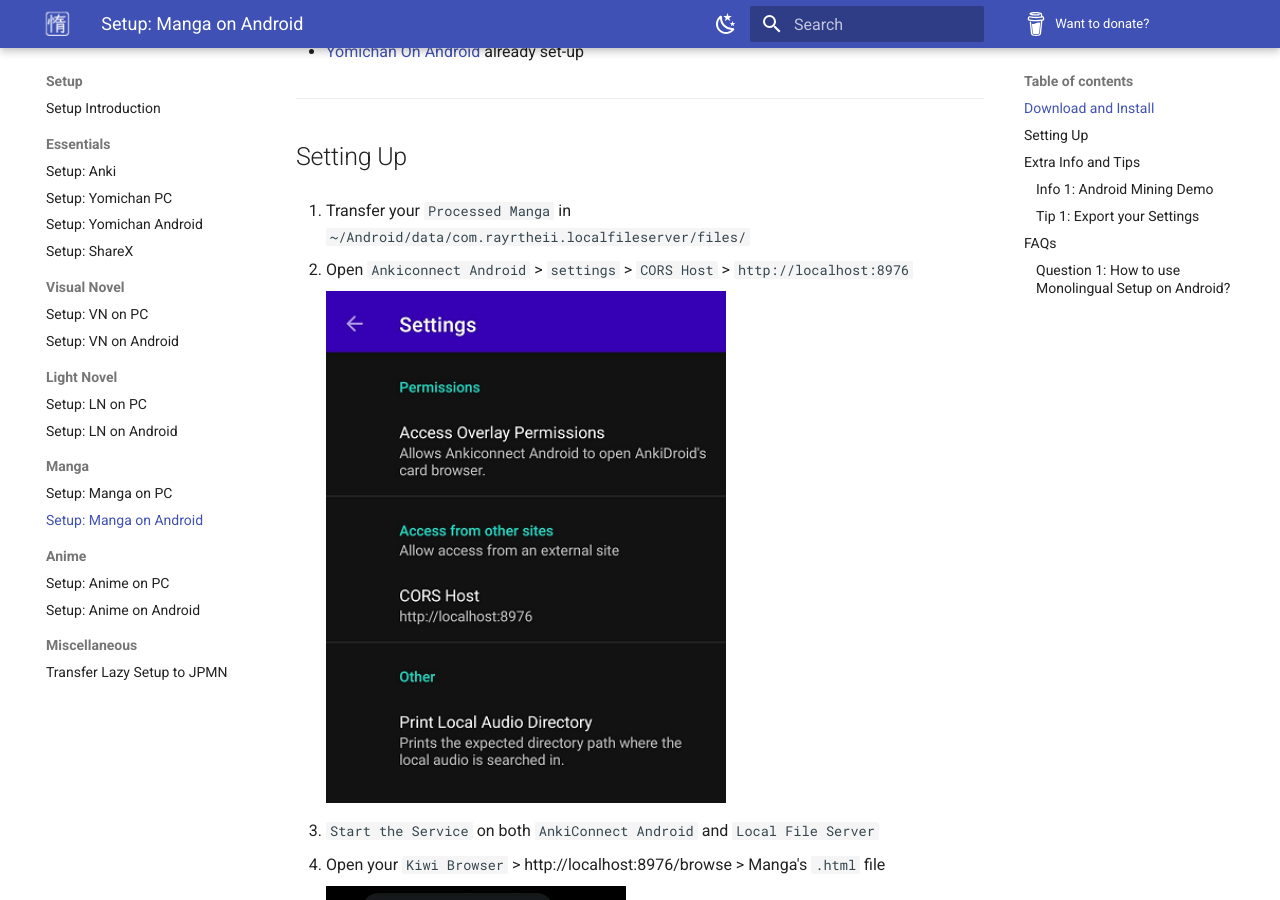
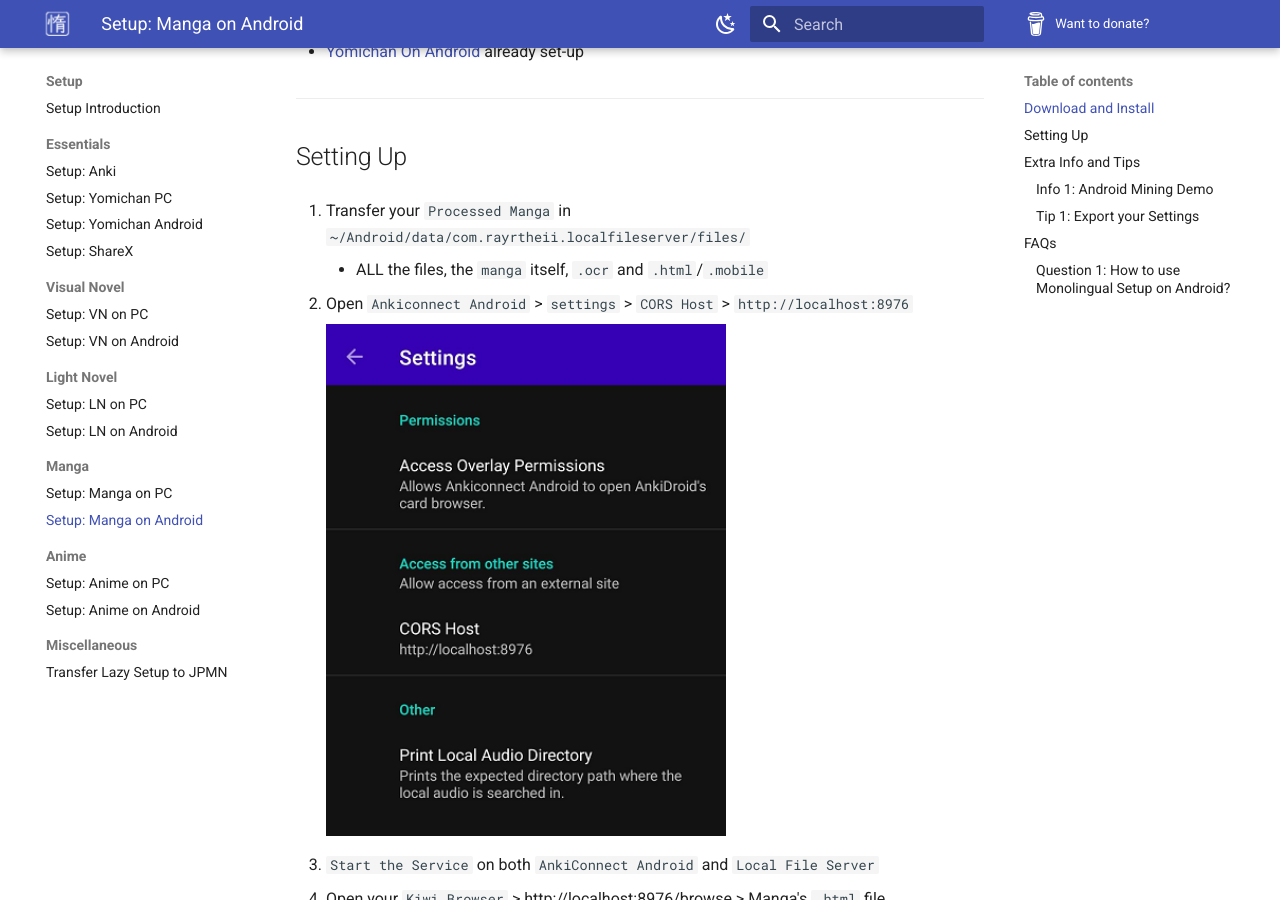
Before and after one commit to Xelieu/xelieu.github.io, an MkDocs documentation site: the page built from docs/jp-lazy-guide/setupMangaOnAndroid.md, in a window 1280 px wide and 900 px high, scrolled down 614 px. Built offline with MkDocs 1.6.1 and Material for MkDocs 9.7.7, drawn with Linux system fonts in a browser that asks for light colours.

Commit message:
$updated info

```diff
--- a/docs/jp-lazy-guide/setupMangaOnAndroid.md
+++ b/docs/jp-lazy-guide/setupMangaOnAndroid.md
@@ -25,6 +25,7 @@
 ## Setting Up
 
 1. Transfer your `Processed Manga` in `~/Android/data/com.rayrtheii.localfileserver/files/`
+    - ALL the files, the `manga` itself, `.ocr` and `.html`/`.mobile`
 
 2. Open `Ankiconnect Android` > `settings` > `CORS Host` > `http://localhost:8976`
 
```
